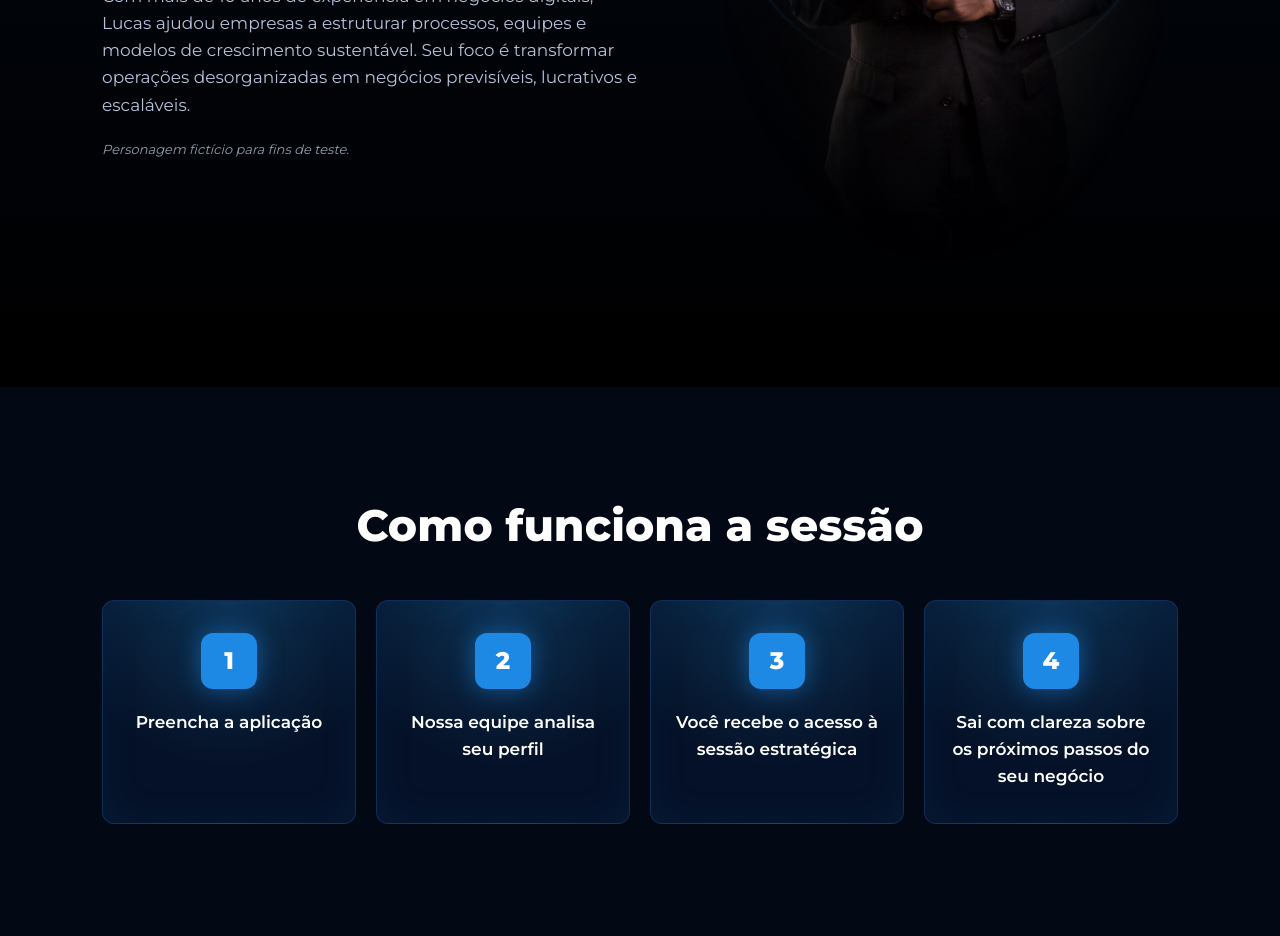
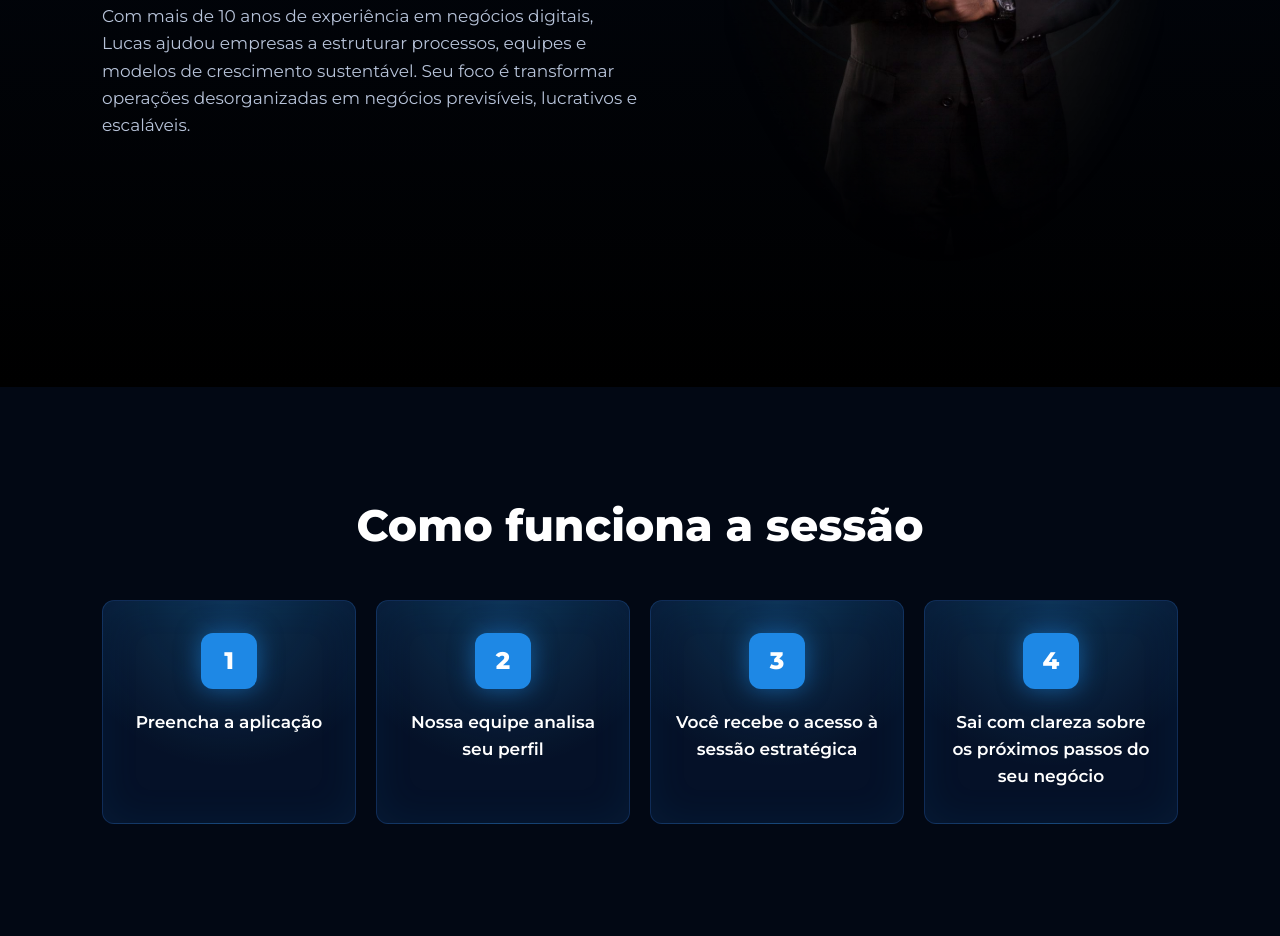
Before and after one commit to borgesvieira-dev/landing-sessao-estrategica, a plain HTML site: page index.html in a window 1280 px wide. Shown: the part 3202-4138 px from the top of the page. Drawn offline with Linux system fonts and the light colour scheme.

Commit message:
Usa domínio próprio e ajusta textos
Co-Authored-By: Claude Opus 5.5 <noreply@anthropic.com>

```diff
--- a/index.html
+++ b/index.html
@@ -127,7 +127,6 @@
           <p class="expert__name">Lucas Andrade</p>
           <p class="expert__role">Estrategista de negócios digitais e mentor de operações online.</p>
           <p>Com mais de 10 anos de experiência em negócios digitais, Lucas ajudou empresas a estruturar processos, equipes e modelos de crescimento sustentável. Seu foco é transformar operações desorganizadas em negócios previsíveis, lucrativos e escaláveis.</p>
-          <p class="expert__disclaimer">Personagem fictício para fins de teste.</p>
         </div>
 
         <div class="expert__media">
```
Also changed, not shown: 2 other files.
